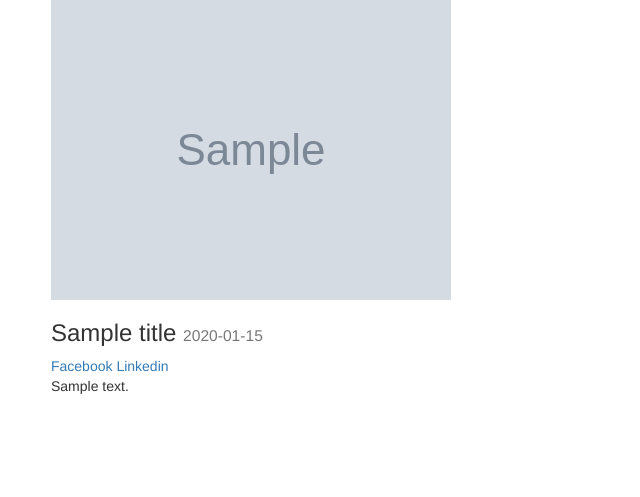
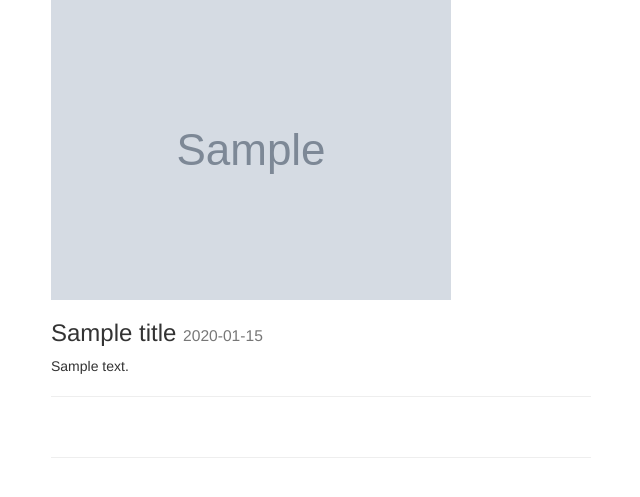
Before and after one commit to ririyad/djangoblog, a Django app: template src/templates/post_detail.html in a window 1280 px wide. Shown: the top 497 px of the page, without its empty margins (319-959 px from the left). Run offline with Django 3.2, Linux system fonts and the light colour scheme; the template is opened without the code that fills it: most values are stand-ins (such as "Sample title", 1, 10 or a date in 2020); grey boxes marked "Sample" are stand-in pictures; parts of the project's set-up code (start-up, migrations or seed data) failed here and were passed over; some libraries are stand-ins or nearby versions.

Commit message:
upto session 34

```diff
--- a/src/templates/base.html
+++ b/src/templates/base.html
@@ -17,6 +17,16 @@
   </style>
 </head>
 <body>
+
+<div id="fb-root"></div>
+<script>(function(d, s, id) {
+  var js, fjs = d.getElementsByTagName(s)[0];
+  if (d.getElementById(id)) return;
+  js = d.createElement(s); js.id = id;
+  js.src = "//connect.facebook.net/en_US/sdk.js#xfbml=1&version=v2.6";
+  fjs.parentNode.insertBefore(js, fjs);
+}(document, 'script', 'facebook-jssdk'));</script>
+
   {% include "messages_display.html" %}
 
   <div class="container">
--- a/src/templates/post_detail.html
+++ b/src/templates/post_detail.html
@@ -9,16 +9,28 @@
 
     <h3> {{ title }} <small>{{ instance.timestmp }}</small></h3>
 
-    <a href="https://www.facebook.com/sharer/sharer.php?u={{ request.build_absolute_uri}}m/">
-Facebook
-    </a>
 
-    <a href="https://www.linkedin.com/shareArticle?mini=true&url={{ request.build_absolute_uri}}&title={{ instance.title }}&summary={{ share_string}}&source={{ request.build_absolute_uri}}">
-Linkedin
-    </a>
-  {{ instance.content| linebreaks }}<br/>
 
+<!--<p>-->
+    <!--<a href="https://www.facebook.com/sharer/sharer.php?u={{ request.build_absolute_uri}}/">-->
+<!--Facebook-->
+    <!--</a>-->
+
+    <!--<a href="https://www.linkedin.com/shareArticle?mini=true&url={{ request.build_absolute_uri}}&title={{ instance.title }}&summary={{ share_string}}&source={{ request.build_absolute_uri}}">-->
+<!--Linkedin-->
+    <!--</a>-->
+    <!--</p>-->
+    <div class="row">
+    <div class="col-sm-12">
+  {{ instance.content|linebreaks }}
+        <hr/>
+        <br/>
+      <div class="fb-like" data-href="" data-layout="button_count" data-action="like" data-show-faces="true" data-share="true"></div>
+    <hr/>
+    <div class="fb-comments" data-href="{{ request.build_absolute_uri}}" data-numposts="5"></div
     </div>
+        </div>
+</div>
 
 
 {% endblock content %}
```
Also changed, not shown: src/db.sqlite3.
